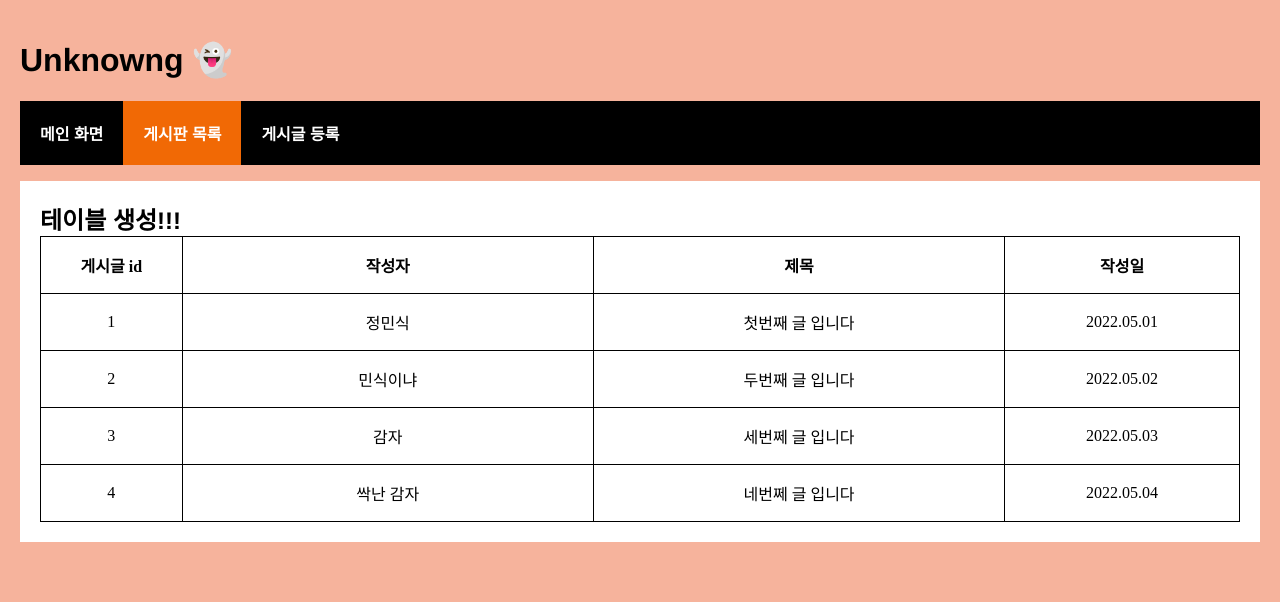
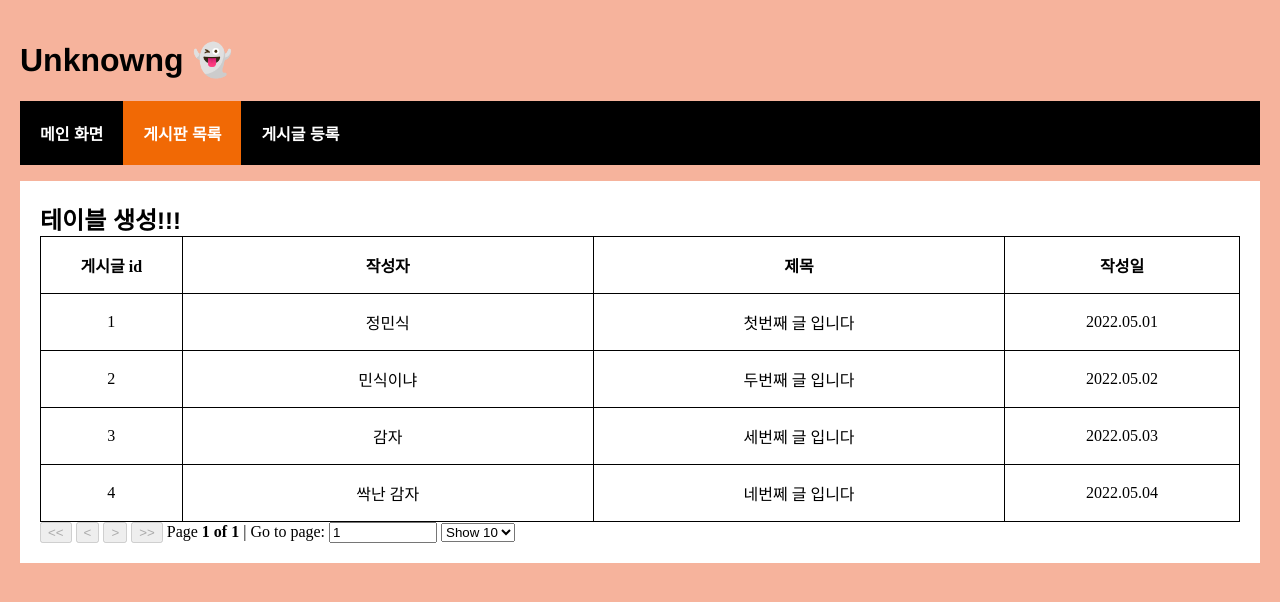
Before and after one commit to Mike-Jeong/simple_general_forum, a React (Create React App) app: page /ArticleList in a window 1280 px wide. Shown: the top 602 px of the page. Built offline with nearby package versions, Linux system fonts and the light colour scheme.

Commit message:
pagination 기능 구현

```diff
--- a/src/components/posttable.js
+++ b/src/components/posttable.js
@@ -1,5 +1,5 @@
 import React from "react";
-import { useTable, useSortBy } from 'react-table';
+import { useTable, useSortBy, usePagination } from 'react-table';
 
 const Table = ({ columns, data }) => {
     const {
@@ -8,13 +8,23 @@
         headerGroups,
         prepareRow,
         page,
-        rows,
+        canPreviousPage,
+        canNextPage,
+        pageOptions,
+        pageCount,
+        gotoPage,
+        nextPage,
+        previousPage,
+        setPageSize,
+        state: { pageIndex, pageSize },
     } = useTable(
         {
             columns,
-            data
+            data,
+            initialState: { pageIndex: 0, pageSize: 10},
         },
-        useSortBy
+        useSortBy,
+        usePagination
     )
 
 
@@ -40,11 +50,11 @@
                     ))}
                 </thead>
                 <tbody {...getTableBodyProps()}>
-                    {rows.map((row, i) => {
-                        prepareRow(row)
+                    {page.map((page, i) => {
+                        prepareRow(page)
                         return (
-                            <tr {...row.getRowProps()}>
-                                {row.cells.map(cell => {
+                            <tr {...page.getRowProps()}>
+                                {        page.cells.map(cell => {
                                     return <td {...cell.getCellProps()}>{cell.render('Cell')}</td>
                                 })}
                             </tr>
@@ -52,6 +62,50 @@
                     })}
                 </tbody>
             </table>
+            <div className="pagination">
+                <button onClick={() => gotoPage(0)} disabled={!canPreviousPage}>
+                    {'<<'}
+                </button>{' '}
+                <button onClick={() => previousPage()} disabled={!canPreviousPage}>
+                    {'<'}
+                </button>{' '}
+                <button onClick={() => nextPage()} disabled={!canNextPage}>
+                    {'>'}
+                </button>{' '}
+                <button onClick={() => gotoPage(pageCount - 1)} disabled={!canNextPage}>
+                    {'>>'}
+                </button>{' '}
+                <span>
+                    Page{' '}
+                    <strong>
+                        {pageIndex + 1} of {pageOptions.length}
+                    </strong>{' '}
+                </span>
+                <span>
+                    | Go to page:{' '}
+                    <input
+                        type="number"
+                        defaultValue={pageIndex + 1}
+                        onChange={e => {
+                            const page = e.target.value ? Number(e.target.value) - 1 : 0
+                            gotoPage(page)
+                        }}
+                        style={{ width: '100px' }}
+                    />
+                </span>{' '}
+                <select
+                    value={pageSize}
+                    onChange={e => {
+                        setPageSize(Number(e.target.value))
+                    }}
+                >
+                    {[10, 15, 30].map(pageSize => (
+                        <option key={pageSize} value={pageSize}>
+                            Show {pageSize}
+                        </option>
+                    ))}
+                </select>
+            </div>
         </>
 
     )
```
